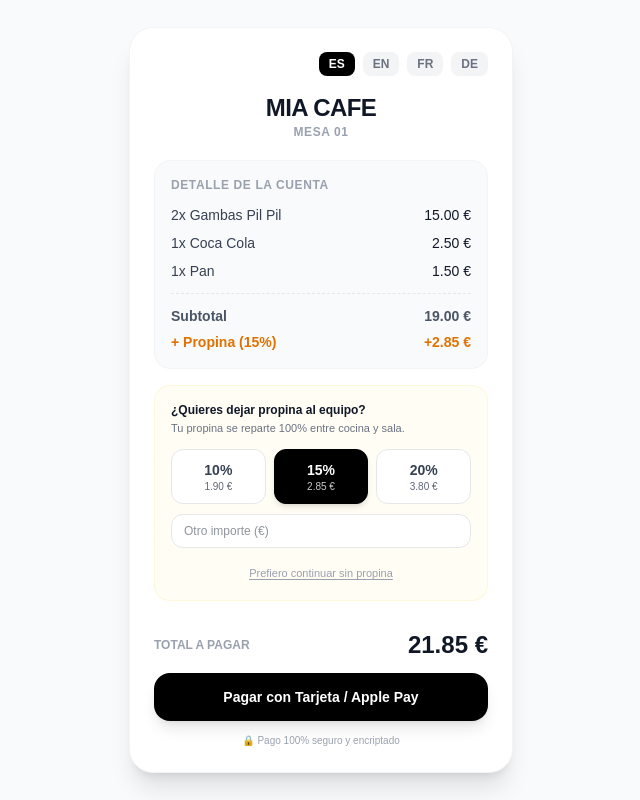
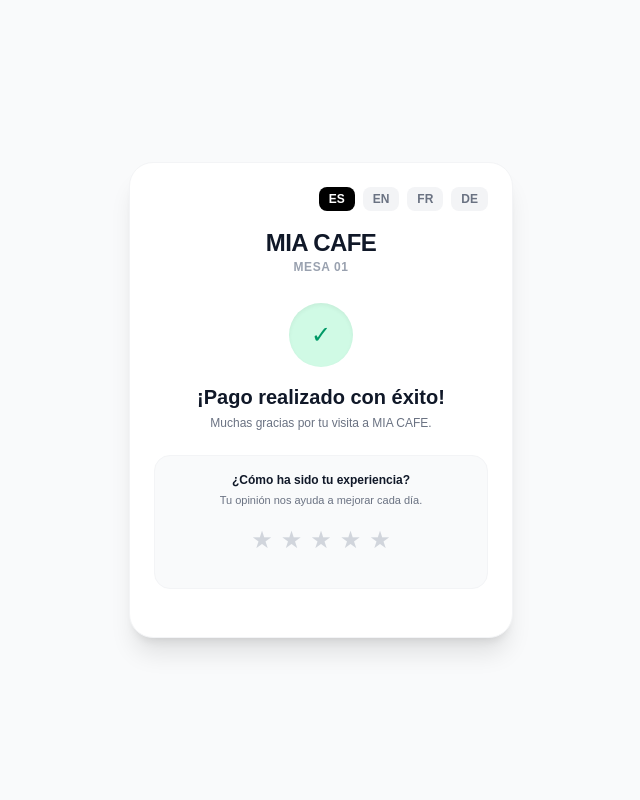
Before and after one commit to mochilaymate/pay-at-table, a Next.js app: page / in a window 1280 px wide. Both pictures are taken after a click on the button "Pagar con Tarjeta / Apple Pay". Shown: the whole page, without its empty margins (319-959 px from the left). Built offline with nearby package versions, Linux system fonts and the light colour scheme.

Commit message:
Añadir pantalla de pago exitoso y filtro inteligente de reseñas (publicas vs privadas)

```diff
--- a/app/page.tsx
+++ b/app/page.tsx
@@ -3,7 +3,6 @@
 import { useState, Suspense } from 'react';
 import { useSearchParams } from 'next/navigation';
 
-// Idiomas soportados con textos persuasivos completos
 const translations = {
   es: {
     restaurantName: 'MIA CAFE',
@@ -13,12 +12,24 @@ const translations = {
     tipLabel: 'Propina',
     tipTitle: '¿Quieres dejar propina al equipo?',
     tipSubtitle: 'Tu propina se reparte 100% entre cocina y sala.',
-    recommendedBadge: 'Recomendado ⭐',
     customTipPlaceholder: 'Otro importe (€)',
     noTipText: 'Prefiero continuar sin propina',
     totalToPay: 'Total a pagar',
     payButton: 'Pagar con Tarjeta / Apple Pay',
     securePayment: 'Pago 100% seguro y encriptado',
+    successTitle: '¡Pago realizado con éxito!',
+    successSubtitle: 'Muchas gracias por tu visita a MIA CAFE.',
+    ratingTitle: '¿Cómo ha sido tu experiencia?',
+    ratingSubtitle: 'Tu opinión nos ayuda a mejorar cada día.',
+    reviewPublicTitle: '¡Nos alegra muchísimo!',
+    reviewPublicText: '¿Te importaría dejarnos una reseña positiva en Google para ayudarnos a crecer?',
+    reviewPublicBtn: 'Dejar reseña en Google ⭐',
+    reviewPrivateTitle: 'Lamentamos que tu experiencia no haya sido perfecta',
+    reviewPrivateText: 'Cuéntanos qué ha fallado. Este mensaje es privado y va directo al dueño del local para solucionarlo.',
+    reviewPrivatePlaceholder: 'Escribe tus comentarios aquí...',
+    sendFeedbackBtn: 'Enviar comentario privado',
+    feedbackSentTitle: '¡Gracias por tus comentarios!',
+    feedbackSentText: 'El equipo directivo ha recibido tu mensaje. ¡Esperamos verte pronto de nuevo!',
     items: [
       { name: '2x Gambas Pil Pil', price: '15.00 €' },
       { name: '1x Coca Cola', price: '2.50 €' },
@@ -33,12 +44,24 @@ const translations = {
     tipLabel: 'Tip',
     tipTitle: 'Would you like to tip the team?',
     tipSubtitle: 'Tips are shared 100% among kitchen and front-of-house staff.',
-    recommendedBadge: 'Recommended ⭐',
     customTipPlaceholder: 'Custom amount (€)',
     noTipText: 'I prefer to continue without tipping',
     totalToPay: 'Total to pay',
     payButton: 'Pay with Card / Apple Pay',
     securePayment: '100% secure & encrypted payment',
+    successTitle: 'Payment successful!',
+    successSubtitle: 'Thank you very much for visiting MIA CAFE.',
+    ratingTitle: 'How was your experience?',
+    ratingSubtitle: 'Your feedback helps us improve every day.',
+    reviewPublicTitle: 'We are thrilled!',
+    reviewPublicText: 'Would you mind leaving us a positive review on Google to help us grow?',
+    reviewPublicBtn: 'Leave a Google Review ⭐',
+    reviewPrivateTitle: 'We are sorry your experience wasn’t perfect',
+    reviewPrivateText: 'Tell us what went wrong. This message is private and goes directly to the owner.',
+    reviewPrivatePlaceholder: 'Write your feedback here...',
+    sendFeedbackBtn: 'Send private feedback',
+    feedbackSentTitle: 'Thank you for your feedback!',
+    feedbackSentText: 'Management has received your message. We hope to see you again soon!',
     items: [
       { name: '2x Gambas Pil Pil', price: '15.00 €' },
       { name: '1x Coca Cola', price: '2.50 €' },
@@ -53,12 +76,24 @@ const translations = {
     tipLabel: 'Pourboire',
     tipTitle: 'Souhaitez-vous laisser un pourboire ?',
     tipSubtitle: 'Les pourboires sont partagés à 100% entre l’équipe.',
-    recommendedBadge: 'Recommandé ⭐',
     customTipPlaceholder: 'Autre montant (€)',
     noTipText: 'Je préfère continuer sans pourboire',
     totalToPay: 'Total à payer',
     payButton: 'Payer par Carte / Apple Pay',
     securePayment: 'Paiement 100% sécurisé et crypté',
+    successTitle: 'Paiement réussi !',
+    successSubtitle: 'Merci beaucoup d’avoir visité MIA CAFE.',
+    ratingTitle: 'Comment s’est passée votre expérience ?',
+    ratingSubtitle: 'Votre avis nous aide à nous améliorer chaque jour.',
+    reviewPublicTitle: 'Nous sommes ravis !',
+    reviewPublicText: 'isseriez-vous nous laisser un avis positif sur Google ?',
+    reviewPublicBtn: 'Laisser un avis Google ⭐',
+    reviewPrivateTitle: 'Nous sommes désolés que votre expérience n’ait pas été parfaite',
+    reviewPrivateText: 'Dites-nous ce qui n’a pas fonctionné. Ce message est privé et va directement au propriétaire.',
+    reviewPrivatePlaceholder: 'Écrivez vos commentaires ici...',
+    sendFeedbackBtn: 'Envoyer un commentaire privé',
+    feedbackSentTitle: 'Merci pour vos commentaires !',
+    feedbackSentText: 'La direction a bien reçu votre message. À bientôt !',
     items: [
       { name: '2x Gambas Pil Pil', price: '15.00 €' },
       { name: '1x Coca Cola', price: '2.50 €' },
@@ -73,12 +108,24 @@ const translations = {
     tipLabel: 'Trinkgeld',
     tipTitle: 'Möchten Sie Trinkgeld geben?',
     tipSubtitle: 'Trinkgelder werden zu 100% an das Team verteilt.',
-    recommendedBadge: 'Empfohlen ⭐',
     customTipPlaceholder: 'Anderer Betrag (€)',
     noTipText: 'Ohne Trinkgeld fortfahren',
     totalToPay: 'Gesamtbetrag',
     payButton: 'Mit Karte / Apple Pay bezahlen',
     securePayment: '100% sichere und verschlüsselte Zahlung',
+    successTitle: 'Zahlung erfolgreich!',
+    successSubtitle: 'Vielen Dank für Ihren Besuch im MIA CAFE.',
+    ratingTitle: 'Wie war Ihre Erfahrung?',
+    ratingSubtitle: 'Ihr Feedback hilft uns, jeden Tag besser zu werden.',
+    reviewPublicTitle: 'Es freut uns sehr!',
+    reviewPublicText: 'Würden Sie uns eine positive Google-Bewertung hinterlassen?',
+    reviewPublicBtn: 'Google-Bewertung hinterlassen ⭐',
+    reviewPrivateTitle: 'Es tut uns leid, dass Ihre Erfahrung nicht perfekt war',
+    reviewPrivateText: 'Teilen Sie uns mit, was schiefgelaufen ist. Diese Nachricht ist privat und geht direkt an den Inhaber.',
+    reviewPrivatePlaceholder: 'Schreiben Sie hier Ihr Feedback...',
+    sendFeedbackBtn: 'Privates Feedback senden',
+    feedbackSentTitle: 'Vielen Dank für Ihr Feedback!',
+    feedbackSentText: 'Die Geschäftsführung hat Ihre Nachricht erhalten. Bis bald!',
     items: [
       { name: '2x Gambas Pil Pil', price: '15.00 €' },
       { name: '1x Coca Cola', price: '2.50 €' },
@@ -96,12 +143,17 @@ function PaymentPage() {
 
   const [lang, setLang] = useState<Lang>('es');
   const [tipType, setTipType] = useState<'percent' | 'custom' | 'none'>('percent');
-  const [tipValue, setTipValue] = useState<number>(15); // 15% por defecto recomendado
+  const [tipValue, setTipValue] = useState<number>(15);
   const [customInput, setCustomInput] = useState<string>('');
+
+  // Estados de flujo de pago y feedback
+  const [isPaid, setIsPaid] = useState<boolean>(false);
+  const [rating, setRating] = useState<number | null>(null);
+  const [privateComment, setPrivateComment] = useState<string>('');
+  const [submittedPrivate, setSubmittedPrivate] = useState<boolean>(false);
 
   const t = translations[lang];
 
-  // Cálculo del monto de propina
   let tipAmount = 0;
   if (tipType === 'percent') {
     tipAmount = (baseTotalParam * tipValue) / 100;
@@ -142,6 +194,8 @@ function PaymentPage() {
           </p>
         </div>
 
+        {!isPaid ? (
+          <>
             {/* Detalle de consumos y subtotales */}
             <div className="bg-gray-50 rounded-2xl p-4 mb-4 border border-gray-100 text-left">
               <p className="text-xs font-bold text-gray-400 uppercase tracking-wider mb-3">
@@ -165,7 +219,7 @@ function PaymentPage() {
                 </div>
 
                 {tipAmount > 0 && (
-              <div className="flex justify-between font-semibold text-amber-600 animate-fadeIn">
+                  <div className="flex justify-between font-semibold text-amber-600">
                     <span>+ {t.tipLabel} ({tipType === 'percent' ? `${tipValue}%` : 'Extra'})</span>
                     <span>+{tipAmount.toFixed(2)} €</span>
                   </div>
@@ -178,7 +232,6 @@ function PaymentPage() {
               <p className="text-xs font-bold text-gray-900 mb-0.5">{t.tipTitle}</p>
               <p className="text-[11px] text-gray-500 mb-3">{t.tipSubtitle}</p>
 
-          {/* Opciones de porcentaje: 10%, 15% (Destacado), 20% */}
               <div className="grid grid-cols-3 gap-2 mb-2.5">
                 {[10, 15, 20].map((percent) => {
                   const isSelected = tipType === 'percent' && tipValue === percent;
@@ -213,7 +266,6 @@ function PaymentPage() {
                 })}
               </div>
 
-          {/* Opción de Otro Importe y Sin Propina discretos */}
               <div className="space-y-2">
                 <input
                   type="number"
@@ -252,7 +304,7 @@ function PaymentPage() {
               </div>
 
               <button
-            onClick={() => alert(`Iniciando pago seguro de ${finalTotal} € en MIA CAFE`)}
+                onClick={() => setIsPaid(true)}
                 className="w-full bg-black hover:bg-gray-800 text-white font-bold py-3.5 px-6 rounded-2xl shadow-lg transition active:scale-95 text-sm"
               >
                 {t.payButton}
@@ -262,6 +314,82 @@ function PaymentPage() {
             <p className="text-[10px] text-gray-400 text-center">
               🔒 {t.securePayment}
             </p>
+          </>
+        ) : (
+          /* PANTALLA DE ÉXITO Y VALORACIÓN / FEEDBACK */
+          <div className="text-center py-2 animate-fadeIn">
+            <div className="w-16 h-16 bg-emerald-100 text-emerald-600 rounded-full flex items-center justify-center mx-auto mb-4 text-2xl shadow-inner">
+              ✓
+            </div>
+            <h2 className="text-xl font-black text-gray-900 mb-1">{t.successTitle}</h2>
+            <p className="text-xs text-gray-500 mb-6">{t.successSubtitle}</p>
+
+            {!submittedPrivate ? (
+              <div className="bg-gray-50 rounded-2xl p-4 border border-gray-100 text-left mb-4">
+                <p className="text-xs font-bold text-gray-900 mb-1 text-center">{t.ratingTitle}</p>
+                <p className="text-[11px] text-gray-500 mb-4 text-center">{t.ratingSubtitle}</p>
+
+                {/* Selector de estrellas */}
+                <div className="flex justify-center space-x-2 mb-4">
+                  {[1, 2, 3, 4, 5].map((star) => (
+                    <button
+                      key={star}
+                      onClick={() => setRating(star)}
+                      className={`text-2xl transition transform hover:scale-110 ${
+                        rating && rating >= star ? 'text-amber-400' : 'text-gray-300'
+                      }`}
+                    >
+                      ★
+                    </button>
+                  ))}
+                </div>
+
+                {/* Si selecciona 4 o 5 estrellas: Reseña Pública */}
+                {rating !== null && rating >= 4 && (
+                  <div className="bg-emerald-50 rounded-xl p-3 text-center border border-emerald-100 animate-fadeIn">
+                    <p className="text-xs font-bold text-emerald-900 mb-1">{t.reviewPublicTitle}</p>
+                    <p className="text-[11px] text-emerald-700 mb-3">{t.reviewPublicText}</p>
+                    <a
+                      href="https://google.com"
+                      target="_blank"
+                      rel="noopener noreferrer"
+                      className="inline-block w-full bg-emerald-600 hover:bg-emerald-700 text-white font-bold py-2.5 px-4 rounded-xl text-xs shadow transition"
+                    >
+                      {t.reviewPublicBtn}
+                    </a>
+                  </div>
+                )}
+
+                {/* Si selecciona 3 estrellas o menos: Comentario Privado al Dueño */}
+                {rating !== null && rating <= 3 && (
+                  <div className="bg-amber-50/70 rounded-xl p-3 border border-amber-200 animate-fadeIn space-y-2">
+                    <p className="text-xs font-bold text-amber-900">{t.reviewPrivateTitle}</p>
+                    <p className="text-[11px] text-amber-700">{t.reviewPrivateText}</p>
+                    <textarea
+                      rows={3}
+                      placeholder={t.reviewPrivatePlaceholder}
+                      value={privateComment}
+                      onChange={(e) => setPrivateComment(e.target.value)}
+                      className="w-full bg-white border border-amber-200 rounded-xl p-2.5 text-xs text-gray-800 focus:outline-none focus:border-black"
+                    />
+                    <button
+                      onClick={() => setSubmittedPrivate(true)}
+                      className="w-full bg-black hover:bg-gray-800 text-white font-bold py-2.5 rounded-xl text-xs transition shadow"
+                    >
+                      {t.sendFeedbackBtn}
+                    </button>
+                  </div>
+                )}
+              </div>
+            ) : (
+              <div className="bg-emerald-50 rounded-2xl p-5 border border-emerald-100 text-center animate-fadeIn">
+                <p className="text-sm font-bold text-emerald-900 mb-1">{t.feedbackSentTitle}</p>
+                <p className="text-xs text-emerald-700">{t.feedbackSentText}</p>
+              </div>
+            )}
+          </div>
+        )}
+
       </div>
     </main>
   );
```
Lines whose indentation alone changed are shown as unchanged.
